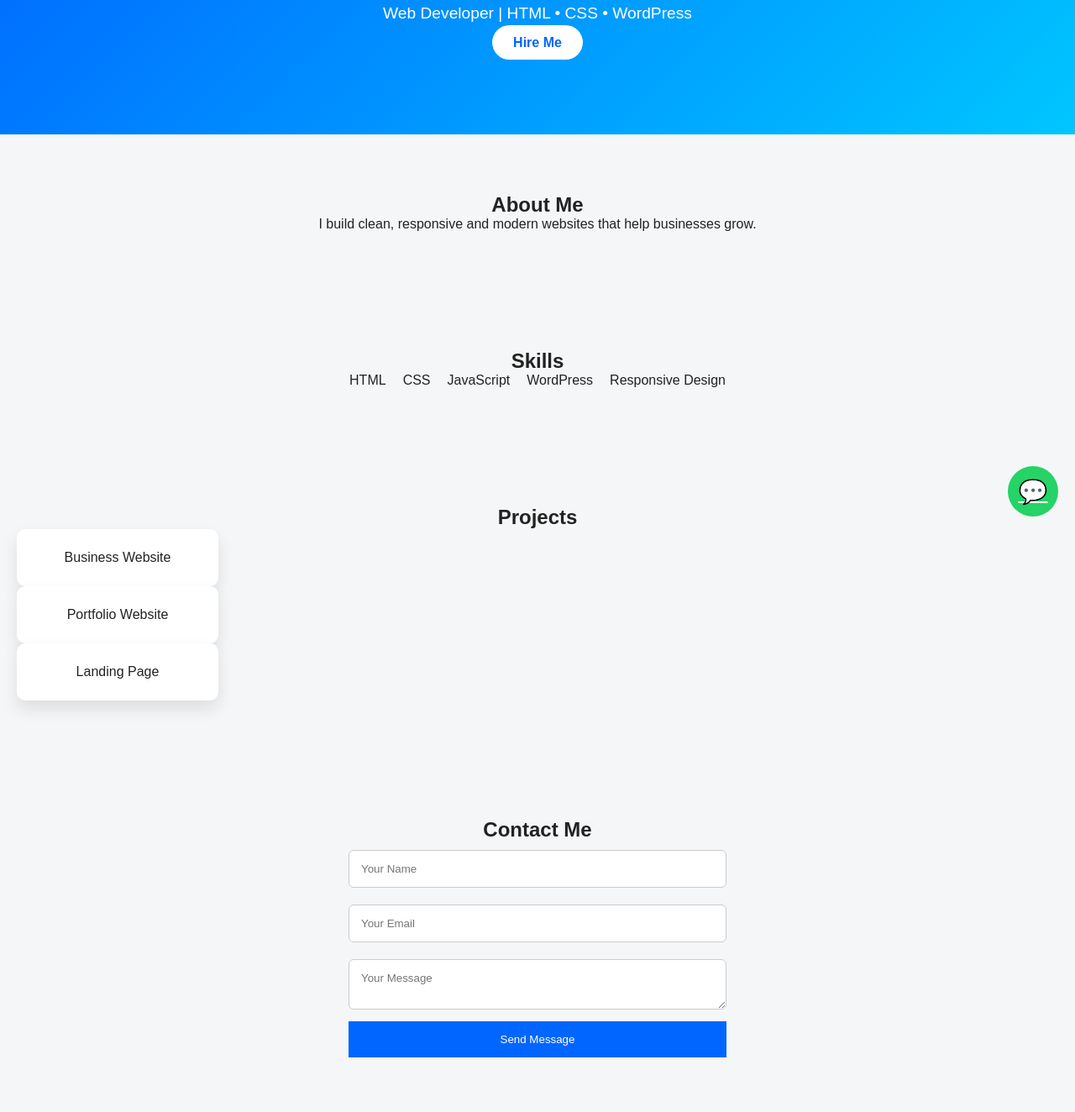
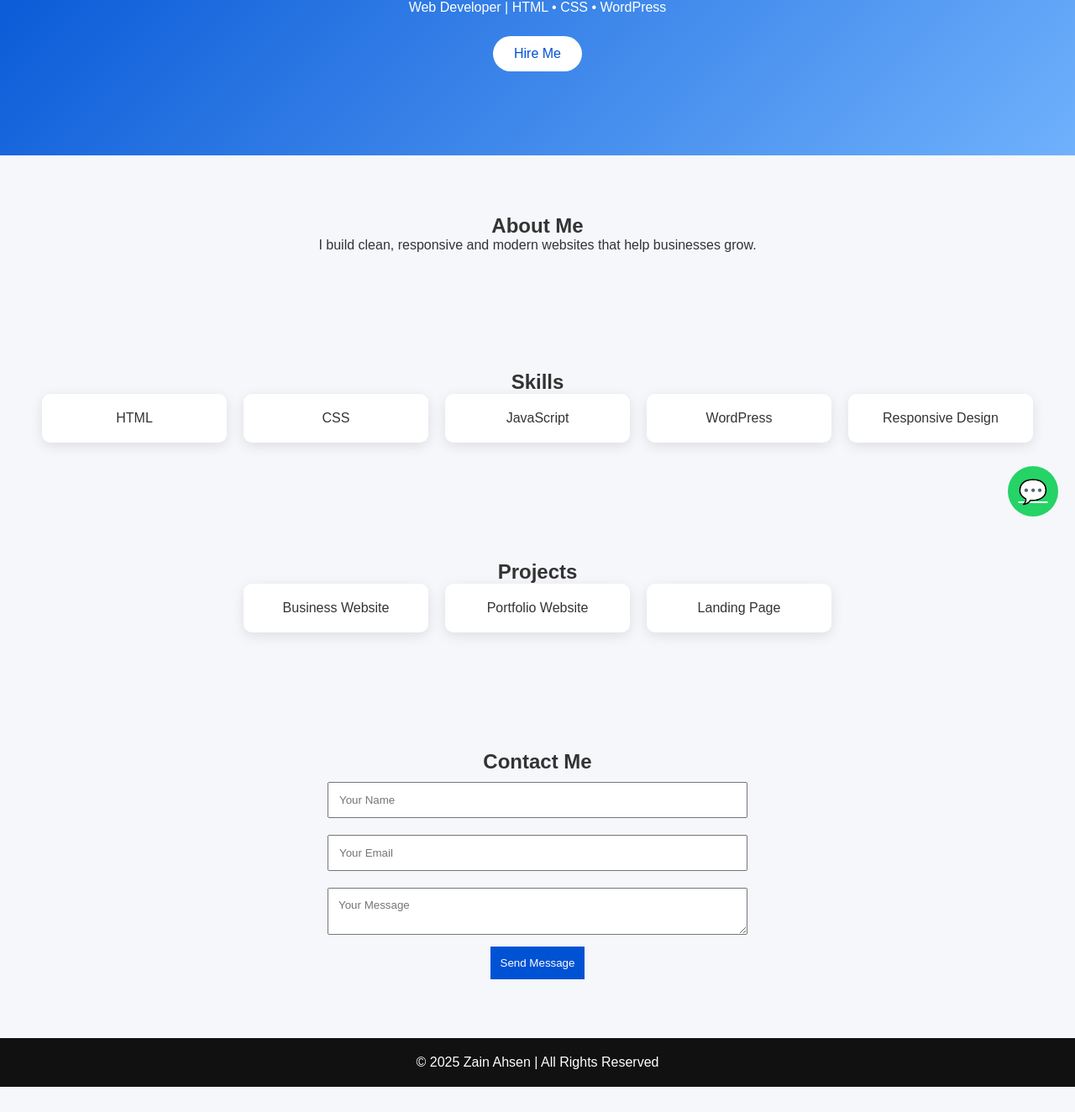
Before and after one commit to ZTechs-webdev/Portfolio, a plain HTML site: page index.html in a window 1280 px wide. Shown: the part 165-1489 px from the top of the page at 84% size. After the commit the page ends 1459 px from the top, so only its background shows below. Drawn offline with Linux system fonts and the light colour scheme.

Commit message:
Update style.css

```diff
--- a/style.css
+++ b/style.css
@@ -1,91 +1,92 @@
-*{margin:0;padding:0;box-sizing:border-box;font-family:Arial,sans-serif}
-
-body{background:#f4f6f8;color:#222}
-
-.hero{
-  background:linear-gradient(135deg,#0066ff,#00c6ff);
-  color:white;
-  text-align:center;
-  padding:100px 20px;
+* {
+  margin: 0;
+  padding: 0;
+  box-sizing: border-box;
+  font-family: Arial, sans-serif;
 }
 
-.hero h1{font-size:3rem;}
-.hero p{margin:15px 0;font-size:1.2rem;}
-
-.btn{
-  background:#fff;
-  color:#0066ff;
-  padding:12px 25px;
-  border-radius:30px;
-  text-decoration:none;
-  font-weight:bold;
+body {
+  background: #f5f7fb;
+  color: #333;
 }
 
-section{
-  padding:70px 20px;
-  text-align:center;
+.hero {
+  background: linear-gradient(135deg,#0052d4,#6fb1fc);
+  color: white;
+  text-align: center;
+  padding: 100px 20px;
 }
 
-.grid{
-  display:flex;
-  flex-wrap:wrap;
-  justify-content:center;
-  gap:20px;
+.hero h1 { font-size: 3rem; }
+.hero p { margin: 10px 0; }
+
+.btn {
+  background: white;
+  color: #0052d4;
+  padding: 12px 25px;
+  border-radius: 25px;
+  text-decoration: none;
+  display: inline-block;
+  margin-top: 15px;
 }
 
-.card{
-  background:#fff;
-  padding:25px;
-  width:240px;
-  border-radius:10px;
-  box-shadow:0 10px 20px rgba(0,0,0,0.1);
-  transition:0.3s;
+section {
+  padding: 70px 20px;
+  text-align: center;
 }
 
-.card:hover{
-  transform:translateY(-8px);
+.grid, .cards {
+  display: flex;
+  justify-content: center;
+  flex-wrap: wrap;
+  gap: 20px;
 }
 
-form{
-  max-width:450px;
-  margin:auto;
+.grid span, .card {
+  background: white;
+  padding: 20px;
+  border-radius: 10px;
+  width: 220px;
+  box-shadow: 0 4px 15px rgba(0,0,0,0.1);
 }
 
-input,textarea{
-  width:100%;
-  padding:14px;
-  margin:10px 0;
-  border-radius:6px;
-  border:1px solid #ccc;
+form {
+  max-width: 500px;
+  margin: auto;
 }
 
-button{
-  width:100%;
-  padding:14px;
-  background:#0066ff;
-  color:white;
-  border:none;
-  cursor:pointer;
+input, textarea {
+  width: 100%;
+  padding: 12px;
+  margin: 10px 0;
 }
 
-footer{
-  background:#111;
-  color:#fff;
-  text-align:center;
-  padding:20px;
+button {
+  background: #0052d4;
+  color: white;
+  border: none;
+  padding: 12px;
+  cursor: pointer;
 }
 
-.whatsapp{
-  position:fixed;
-  right:20px;
-  bottom:20px;
-  background:#25d366;
-  color:white;
-  width:60px;
-  height:60px;
-  border-radius:50%;
-  display:flex;
-  align-items:center;
-  justify-content:center;
-  font-size:28px;
+footer {
+  background: #111;
+  color: white;
+  text-align: center;
+  padding: 20px;
 }
+
+.whatsapp {
+  position: fixed;
+  right: 20px;
+  bottom: 20px;
+  background: #25d366;
+  width: 60px;
+  height: 60px;
+  border-radius: 50%;
+  color: white;
+  font-size: 28px;
+  display: flex;
+  justify-content: center;
+  align-items: center;
+}
```
